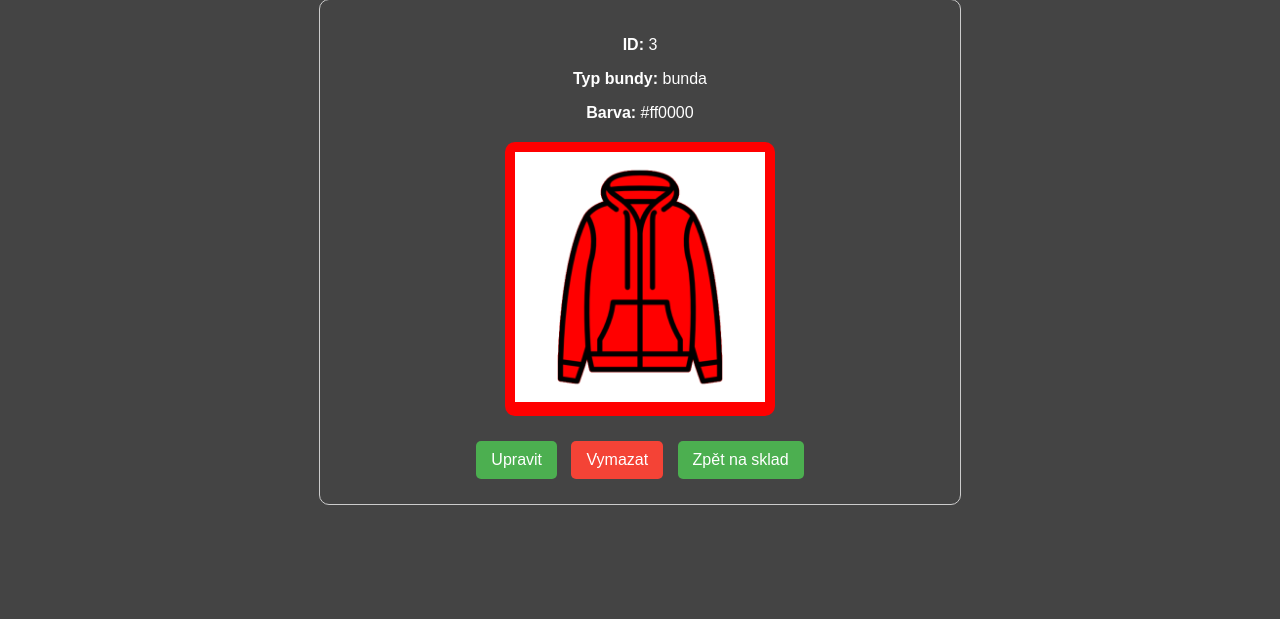
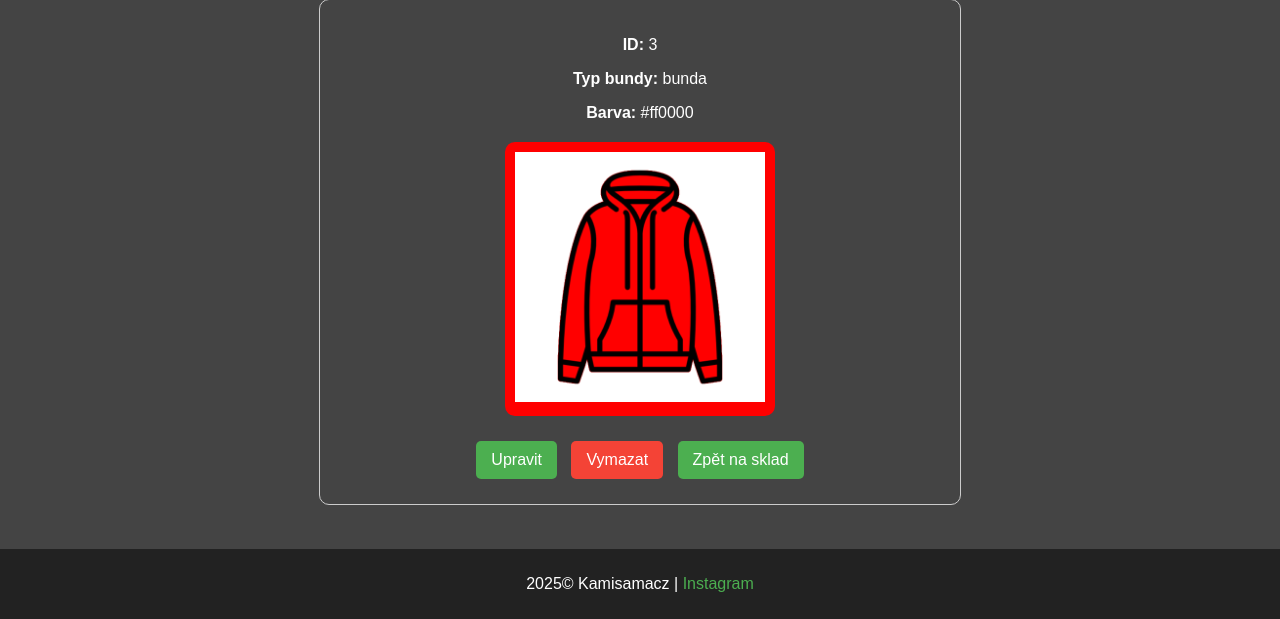
Before and after one commit to madmobcz/jacketHM, a Django app: page /bundy/3/ in a window 1280 px wide. Shown: the part 181-800 px from the top of the page. Run offline with Django 4.2, Linux system fonts and the light colour scheme; data comes from the database, SQL or seed files in the repository.

Commit message:
fin verze

```diff
--- a/bundy/static/bundy/css/styles.css
+++ b/bundy/static/bundy/css/styles.css
@@ -48,11 +48,30 @@ header {
     border-radius: 5px;
 }
 
-/* Obsah stránky – odsazení kvůli fixovanému menu */
+/* Obsah stránky – odsazení kvůli fixovanému headeru a footeru */
 .content {
     padding: 20px;
     text-align: center;
-    padding-top: 100px; /* upravte tuto hodnotu dle výšky vašeho menu */
+    padding-top: 100px; /* upravte dle výšky menu */
+    padding-bottom: 60px; /* prostor pro footer */
+}
+
+/* Patička (footer) */
+footer {
+    position: fixed;
+    bottom: 0;
+    left: 0;
+    width: 100%;
+    background: #222;
+    color: white;
+    text-align: center;
+    padding: 10px 0;
+    z-index: 1000;
+}
+
+footer a {
+    color: #4CAF50;
+    text-decoration: none;
 }
 
 /* Tlačítka */
--- a/bundy/templates/bundy/base.html
+++ b/bundy/templates/bundy/base.html
@@ -12,8 +12,13 @@
   <header>
     {% include 'bundy/menu.html' %}
   </header>
+
   <div class="content">
     {% block content %}{% endblock %}
   </div>
+
+  <footer>
+    <p>2025© Kamisamacz | <a href="https://www.instagram.com/kamisamacz" target="_blank">Instagram</a></p>
+  </footer>
 </body>
 </html>
```
